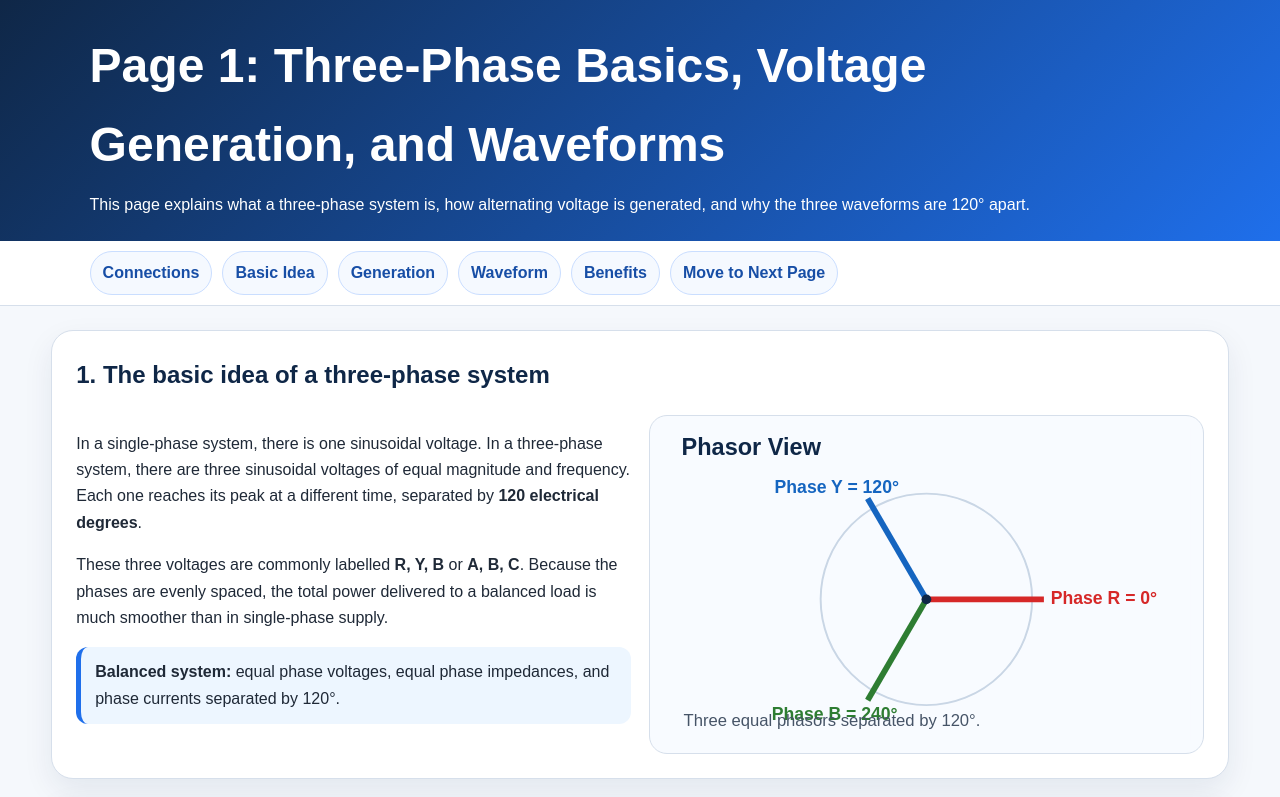
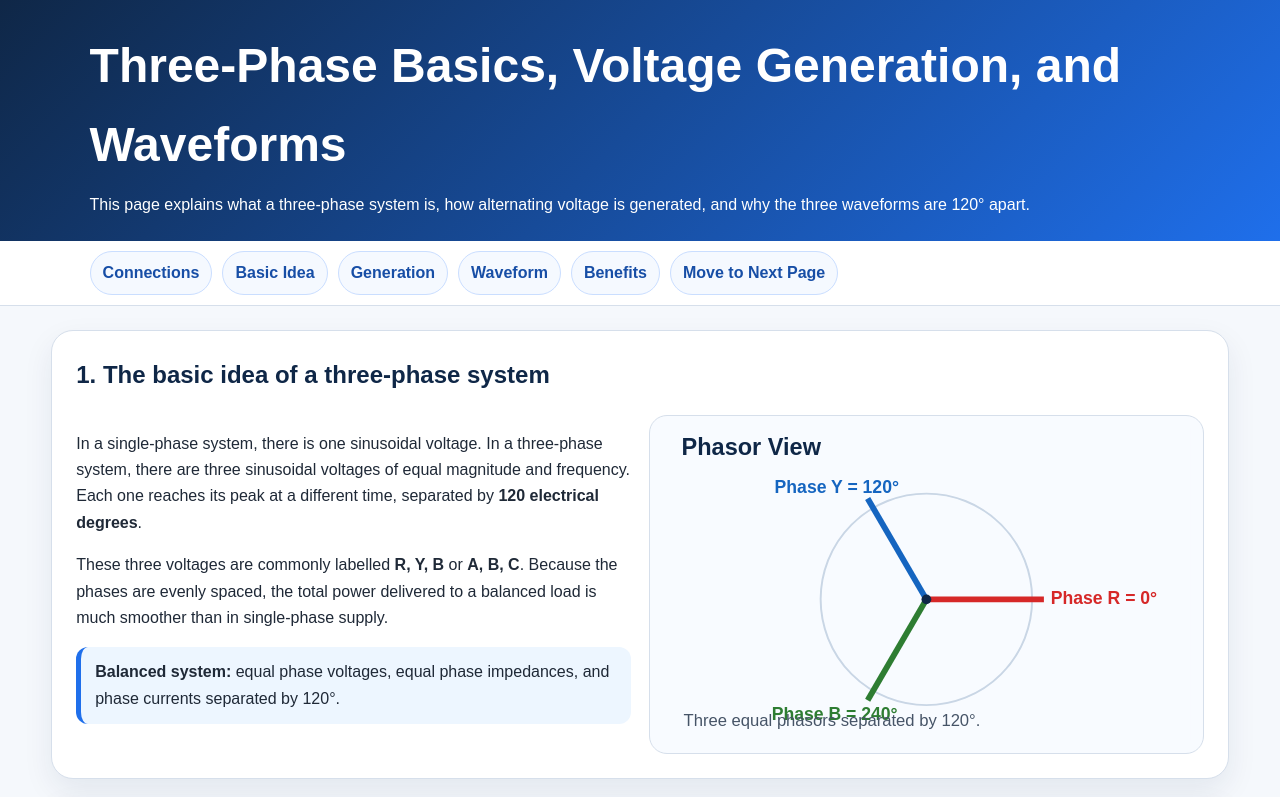
Before and after one commit to emadjasim-lang/Electrical-Engineering, a plain HTML site: page 4.html in a window 1280 px wide. Shown: the top 797 px of the page. Drawn offline with Linux system fonts and the light colour scheme.

Commit message:
Update 4.html

```diff
--- a/4.html
+++ b/4.html
@@ -24,7 +24,7 @@
 </head>
 <body>
   <header>
-    <h1>Page 1: Three-Phase Basics, Voltage Generation, and Waveforms</h1>
+    <h1> Three-Phase Basics, Voltage Generation, and Waveforms</h1>
     <p>This page explains what a three-phase system is, how alternating voltage is generated, and why the three waveforms are 120° apart.</p>
   </header>
   <nav>
```
